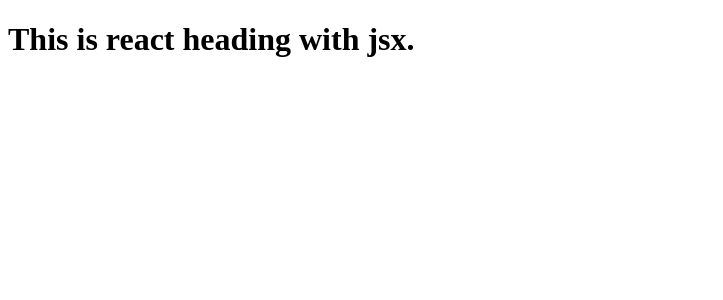
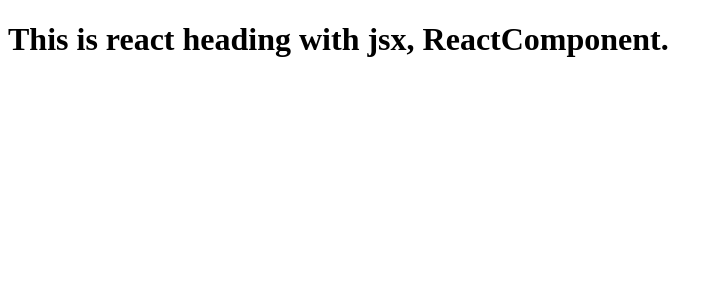
Before and after one commit to avichaljn97/namaste-react-practice, a React (Vite) app: page / in a window 1280 px wide. Shown: the top 300 px of the page, without its empty margins (0-723 px from the left). Built offline with nearby package versions, Linux system fonts and the light colour scheme.

Commit message:
episode 3

```diff
--- a/App.js
+++ b/App.js
@@ -3,5 +3,9 @@ import ReactDOM from "react-dom/client";
 
 const jsxElement = <h1 id="heading">This is react heading with jsx.</h1>;
 
+const ReactComponent = () => {
+    return <h1 id="heading">This is react heading with jsx, ReactComponent.</h1>;
+}
+
 const root = ReactDOM.createRoot(document.getElementById("root"));
-root.render(jsxElement);
+root.render(<ReactComponent />);
```
Also changed, not shown: 2 other files (tests, documents, lock files or other folders).
